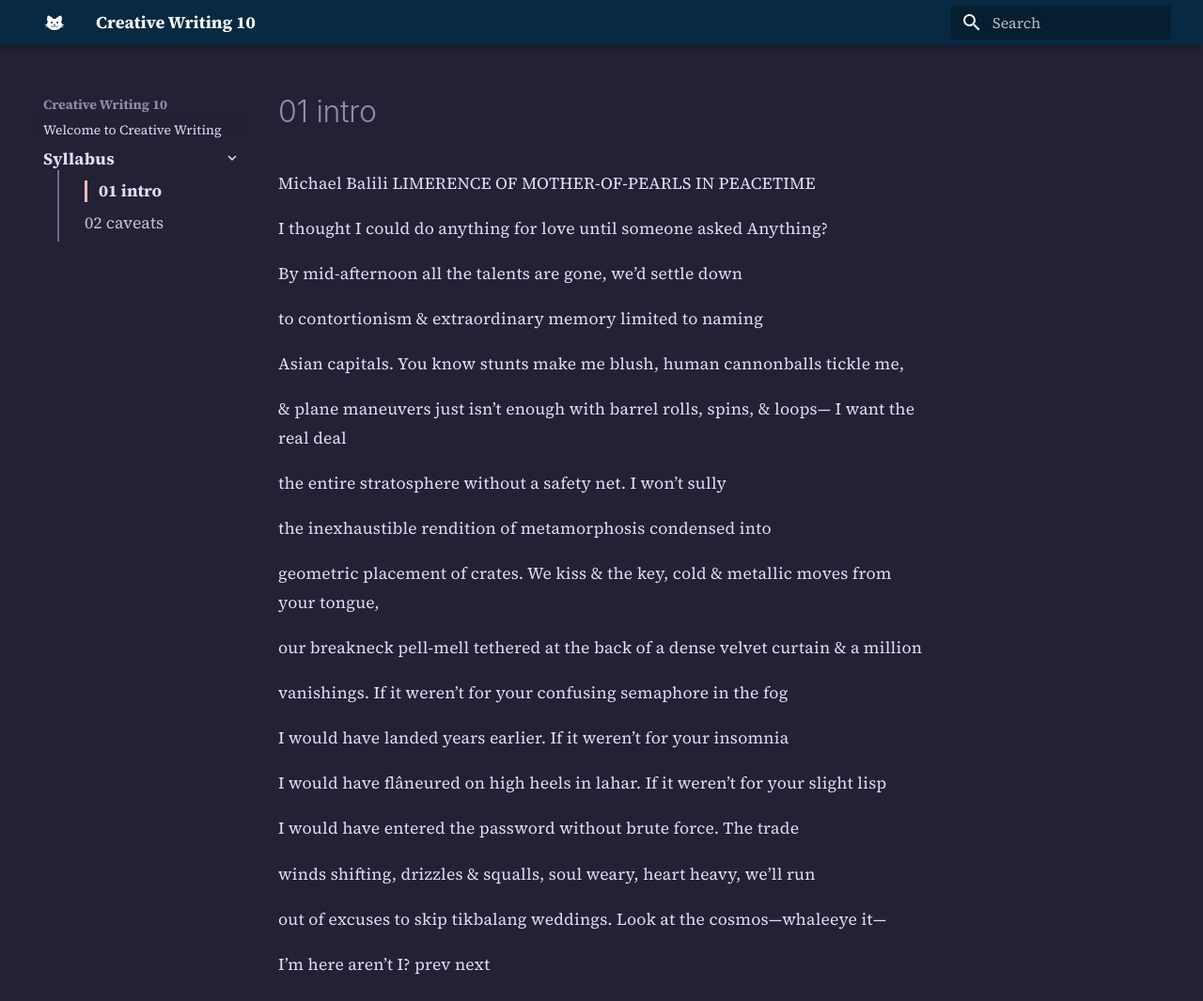
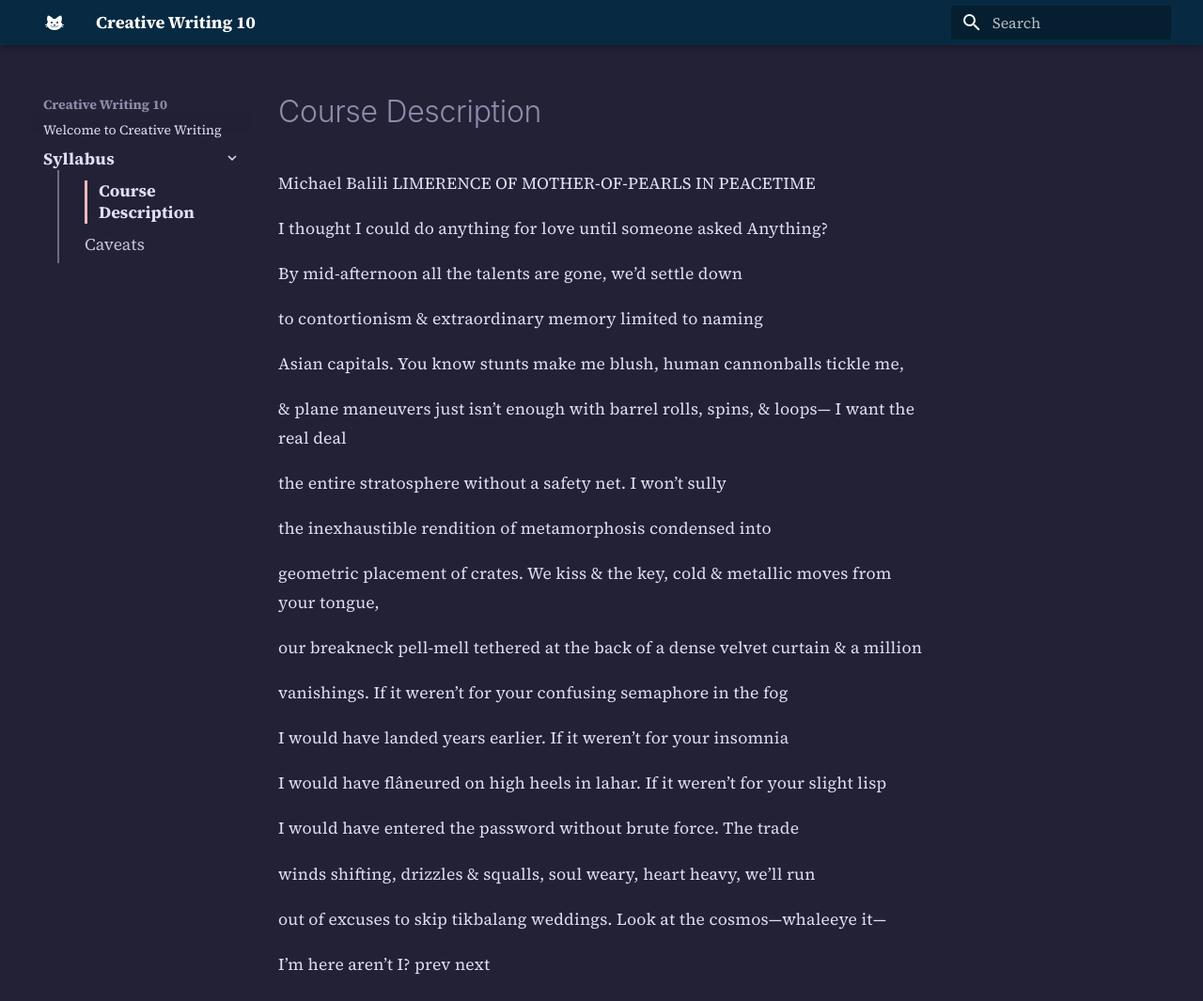
Before and after one commit to mickeybalili/cw10, an MkDocs documentation site: the page built from docs/01-syllabus/01-intro.md, in a window 1280 px wide and 1065 px high. Shown: the whole window at 94% size. Built offline with MkDocs 1.6.1 and Material for MkDocs 9.7.7, drawn with Linux system fonts in a browser that asks for light colours.

Commit message:
Added headings.

```diff
--- a/docs/01-syllabus/01-intro.md
+++ b/docs/01-syllabus/01-intro.md
@@ -1,3 +1,5 @@
+# Course Description
+
 Michael Balili
 LIMERENCE OF MOTHER-OF-PEARLS IN PEACETIME
 
```
Also changed, not shown: docs/01-syllabus/02-caveats.md (+2 -0 lines), 2 other files.
